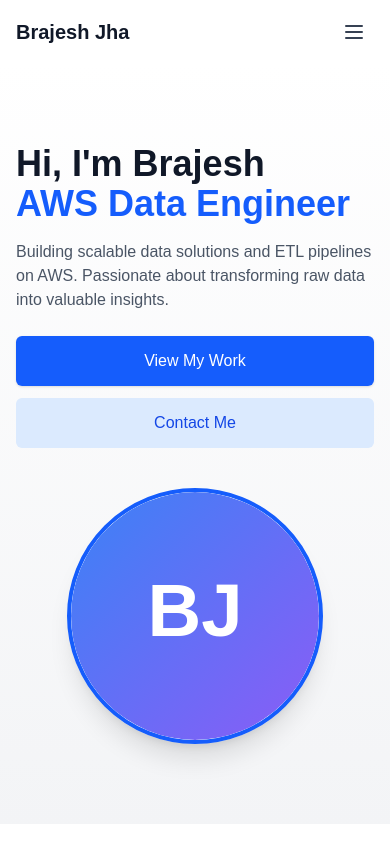
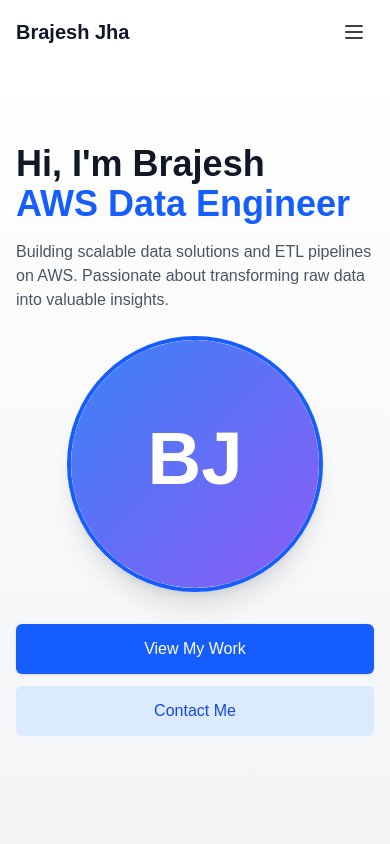
Before and after one commit to brajeshkrjha/portfolio, a Next.js app: page / in a window 390 px wide. Shown: the top 844 px of the page. Built offline with nearby package versions, Linux system fonts and the light colour scheme.

Commit message:
Update mobile view to show profile image before View My Work button

```diff
--- a/app/page.js
+++ b/app/page.js
@@ -16,6 +16,20 @@
               <p className="mt-3 text-base text-gray-600 dark:text-gray-300 sm:mt-5 sm:text-lg md:mt-5 md:text-xl lg:mx-0 mb-6">
                 Building scalable data solutions and ETL pipelines on AWS. Passionate about transforming raw data into valuable insights.
               </p>
+
+              {/* Profile image shown in mobile view before buttons */}
+              <div className="flex justify-center mb-8 md:hidden">
+                <div className="w-64 h-64 relative rounded-full overflow-hidden border-4 border-blue-600 dark:border-blue-400 shadow-xl">
+                  <Image
+                    src="/profile.svg"
+                    alt="Brajesh Kumar Jha"
+                    fill
+                    className="object-cover"
+                    priority
+                  />
+                </div>
+              </div>
+
               <div className="mt-5 sm:mt-8 sm:flex">
                 <div className="rounded-md shadow">
                   <Link href="/projects" className="w-full flex items-center justify-center px-8 py-3 border border-transparent text-base font-medium rounded-md text-white bg-blue-600 hover:bg-blue-700 md:py-4 md:text-lg md:px-10">
@@ -29,7 +43,7 @@
                 </div>
               </div>
             </div>
-            <div className="md:w-1/2 flex justify-center">
+            <div className="md:w-1/2 hidden md:flex justify-center">
               <div className="w-64 h-64 sm:w-72 sm:h-72 md:w-80 md:h-80 relative rounded-full overflow-hidden border-4 border-blue-600 dark:border-blue-400 shadow-xl">
                 <Image
                   src="/profile.svg"
```
